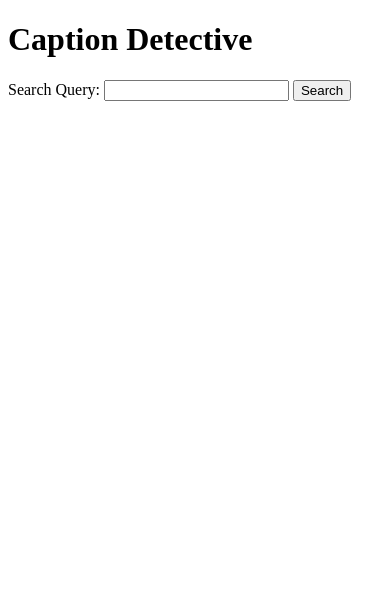
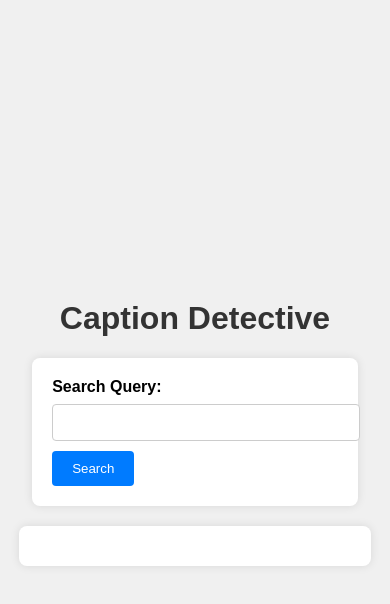
Before and after one commit to TheR3dWizard/caption-detective, a plain HTML site: page index.html in a window 390 px wide. Drawn offline with Linux system fonts and the light colour scheme.

Commit message:
add responsive styling and layout enhancements to index.html

```diff
--- a/index.html
+++ b/index.html
@@ -4,6 +4,90 @@
     <meta charset="UTF-8">
     <meta name="viewport" content="width=device-width, initial-scale=1.0">
     <title>Caption Detective</title>
+    <style>
+        body {
+            font-family: Arial, sans-serif;
+            background-color: #f0f0f0;
+            margin: 0;
+            padding: 0;
+            display: flex;
+            flex-direction: column;
+            align-items: center;
+            justify-content: center;
+            min-height: 100vh;
+        }
+        h1 {
+            color: #333;
+        }
+        form {
+            background-color: #fff;
+            padding: 20px;
+            border-radius: 8px;
+            box-shadow: 0 0 10px rgba(0, 0, 0, 0.1);
+            margin-bottom: 20px;
+        }
+        label {
+            display: block;
+            margin-bottom: 8px;
+            font-weight: bold;
+        }
+        input[type="text"] {
+            width: 100%;
+            padding: 10px;
+            margin-bottom: 10px;
+            border: 1px solid #ccc;
+            border-radius: 4px;
+        }
+        button {
+            padding: 10px 20px;
+            background-color: #007bff;
+            color: #fff;
+            border: none;
+            border-radius: 4px;
+            cursor: pointer;
+        }
+        button:hover {
+            background-color: #0056b3;
+        }
+        #results {
+            background-color: #fff;
+            padding: 20px;
+            border-radius: 8px;
+            box-shadow: 0 0 10px rgba(0, 0, 0, 0.1);
+            width: 80%;
+            max-width: 800px;
+        }
+        h2 {
+            color: #333;
+        }
+        h3 {
+            color: #007bff;
+        }
+        p {
+            margin: 5px 0;
+        }
+        ul {
+            list-style-type: none;
+            padding: 0;
+        }
+        ul li {
+            background-color: #f8f9fa;
+            margin: 5px 0;
+            padding: 10px;
+            border-radius: 4px;
+        }
+        img {
+            max-width: 100%;
+            border-radius: 8px;
+        }
+        a {
+            color: #007bff;
+            text-decoration: none;
+        }
+        a:hover {
+            text-decoration: underline;
+        }
+    </style>
 </head>
 <body>
     <h1>Caption Detective</h1>
```
